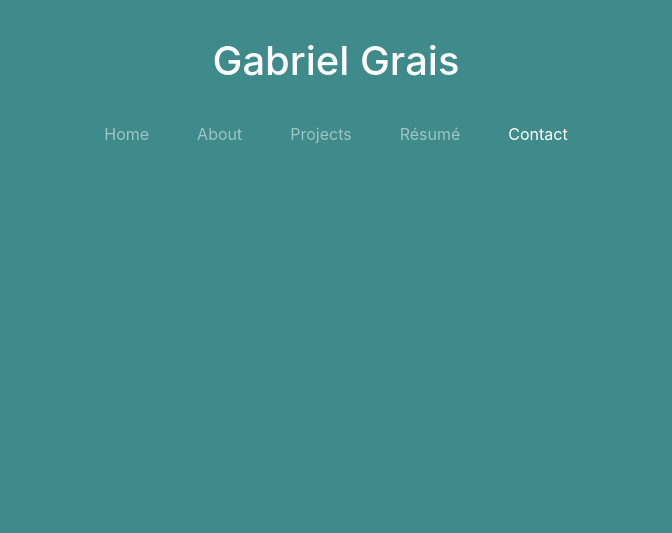
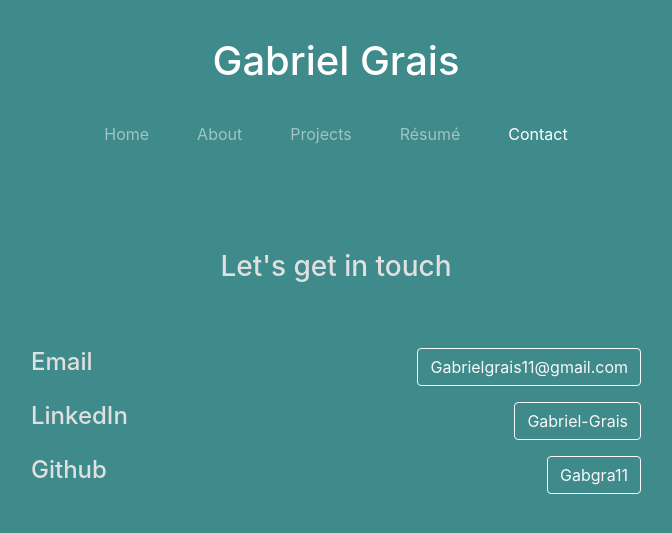
Before and after one commit to Gabgra11/GabrielGraisWebsite, a Flask app: page /contact in a window 1280 px wide. Shown: the top 533 px of the page, without its empty margins (304-976 px from the left). Run offline with Flask 3, Linux system fonts and the light colour scheme.

Commit message:
Populate contact page.

```diff
--- a/templates/about.html
+++ b/templates/about.html
@@ -14,6 +14,7 @@
 
     <article>
         <h2>Education</h2>
+        <br>
         <h4>University of Illinois Urbana-Champaign</h4>
         <h4>Bachelor of Science in Computer Science, 2023</h4>
         <br>
@@ -41,6 +42,7 @@
 
     <article>
         <h2>Interests and Hobbies</h2>
+        <br>
         <div class="row">
             <div class="col">
                 <ul>
--- a/templates/contact.html
+++ b/templates/contact.html
@@ -2,4 +2,33 @@
 {% set active_page = 'contact' %}
 
 {% block content %}
+<div class="container w-50">
+    <h3 class="text-center py-5">Let's get in touch</h3>
+    <div class="row py-2">
+        <div class=col>
+            <h4>Email</h4>
+        </div>
+        <div class="col">
+            <a class="btn btn-outline-light float-right" href="mailto:gabrielgrais11@gmail.com" target="_blank">Gabrielgrais11@gmail.com</a>
+        </div>
+    </div>
+
+    <div class="row py-2">
+        <div class=col>
+            <h4>LinkedIn</h4>
+        </div>
+        <div class="col">
+            <a class="btn btn-outline-light float-right" href="https://www.linkedin.com/in/gabriel-grais/" target="_blank">Gabriel-Grais</a>
+        </div>
+    </div>
+
+    <div class="row py-2">
+        <div class=col>
+            <h4>Github</h4>
+        </div>
+        <div class="col">
+            <a class="btn btn-outline-light float-right" href="https://github.com/Gabgra11" target="_blank">Gabgra11</a>
+        </div>
+    </div>
+</div>
 {% endblock %}
```
